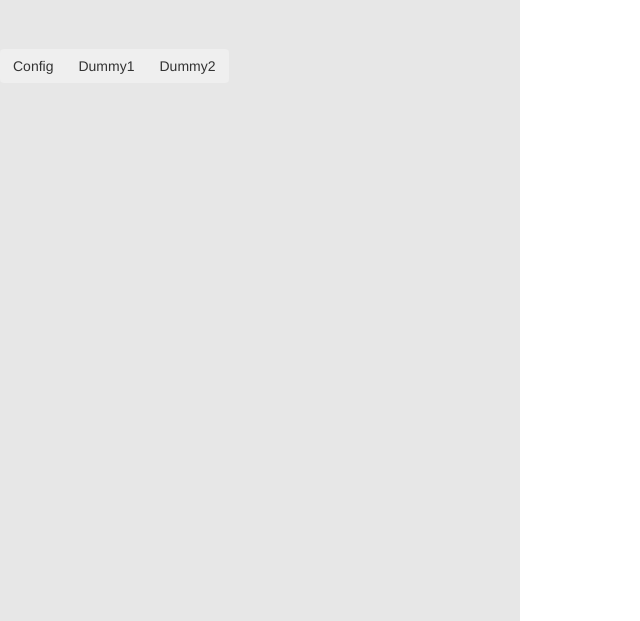
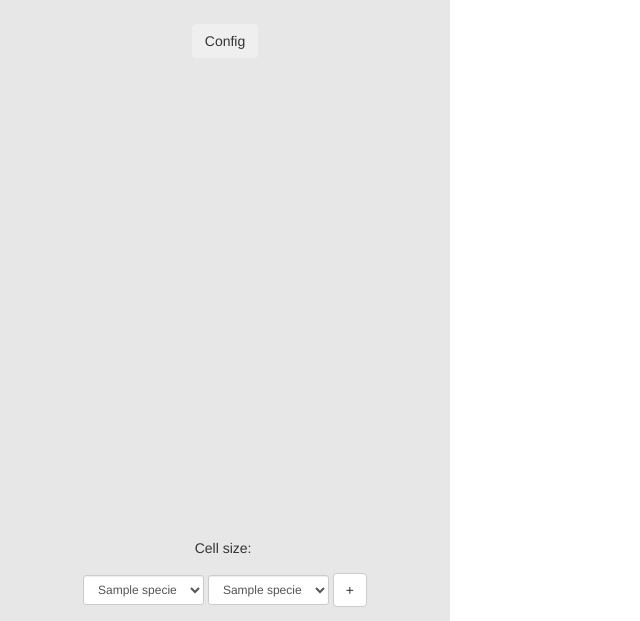
Before and after one commit to Sergiodiaz53/Xcout, a Django app: page / in a window 1280 px wide. Shown: the part 51-672 px from the top of the page, without its empty margins (0-640 px from the left). Run offline with Django 3.2, Linux system fonts and the light colour scheme; tables that the repository leaves empty hold one stand-in row (values such as "Sample post"); some libraries are stand-ins or nearby versions.

Commit message:
Css updates

```diff
--- a/static/css/xcout.css
+++ b/static/css/xcout.css
@@ -4,7 +4,9 @@
       height: 100%;
     }
 
-    body { padding-top: 70px; }
+    body {
+        padding-top: 70px;
+    }
 
     /** Navbar **/
     .navbar-brand
@@ -35,11 +37,13 @@
 
     .sidemenu {
         background-color:#e7e7e7;
-        height: 100%;
+        height: 99%;
         margin-top:-20px;
-        padding-top:50px;
+        padding-top:25px;
+        padding-bottom:100px;
         padding-right:0px !important;
         z-index: 100;
+        overflow-y: scroll;
     }
 
     .row {
@@ -56,8 +60,8 @@
     }
 
     #comparisonPreview {
-        width: 520px;
-        height: 520px;
+        width: 450px;
+        height: 450px;
         padding-left:15px;
         padding-right:15px;
     }
--- a/templates/index.html
+++ b/templates/index.html
@@ -11,11 +11,12 @@
         <div class="col-sm-5 center-block">
         <div class="affix sidemenu">
 
-            <div class="btn-group" role="group" aria-label="Button tools menu">
-              <button type="button" class="btn btn-secondary" data-toggle="modal" data-target="#modalColors">Config</button>
-              <button type="button" class="btn btn-secondary">Dummy1</button>
-              <button type="button" class="btn btn-secondary">Dummy2</button>
+            <div class="form-inline text-center sidemenu_member">
+                <div class="btn-group text-center" role="group" aria-label="Button tools menu">
+                  <button type="button" class="btn btn-secondary" data-toggle="modal" data-target="#modalColors">Config</button>
+                </div>
             </div>
+
 
             <div id="comparisonPreview" class="form-inline text-center sidemenu_member">
 
```
Also changed, not shown: comparisonManager/admin.py (+11 -1 lines), comparisonManager/functions.py (+10 -2 lines).
